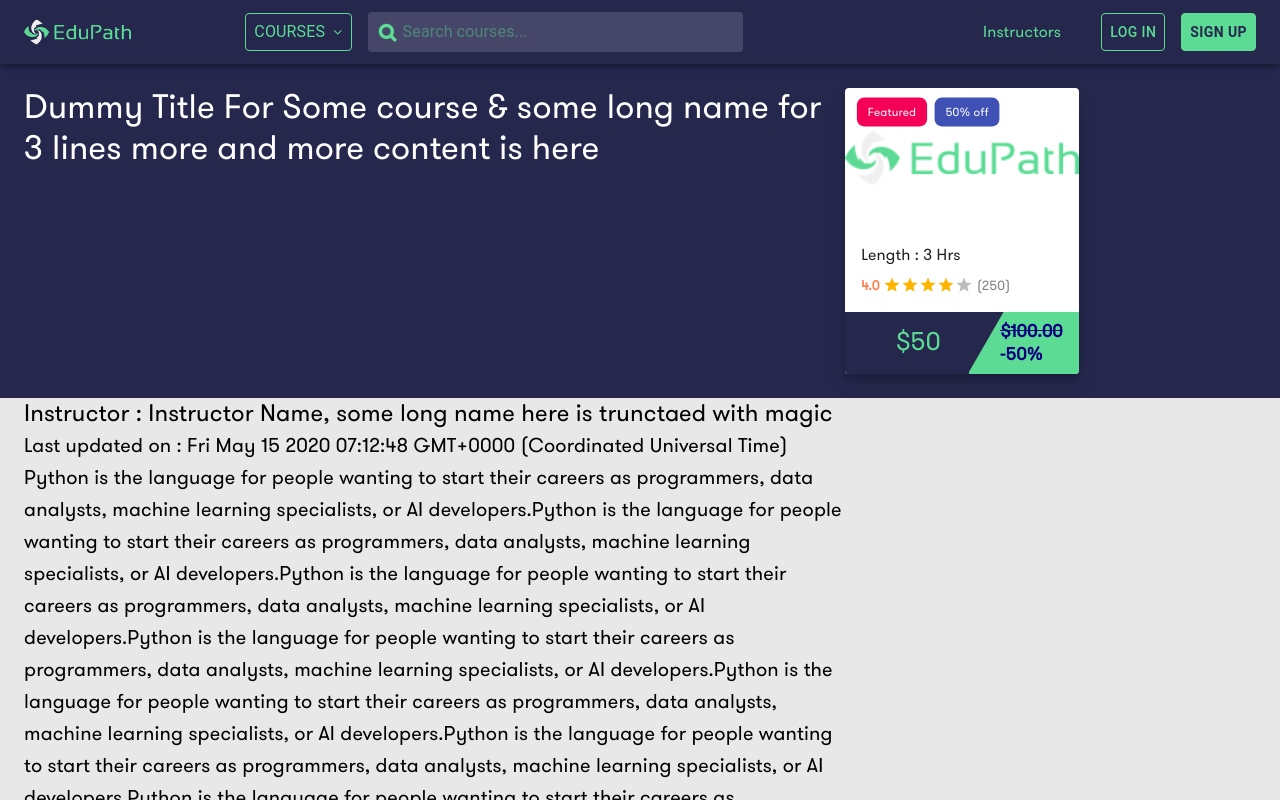
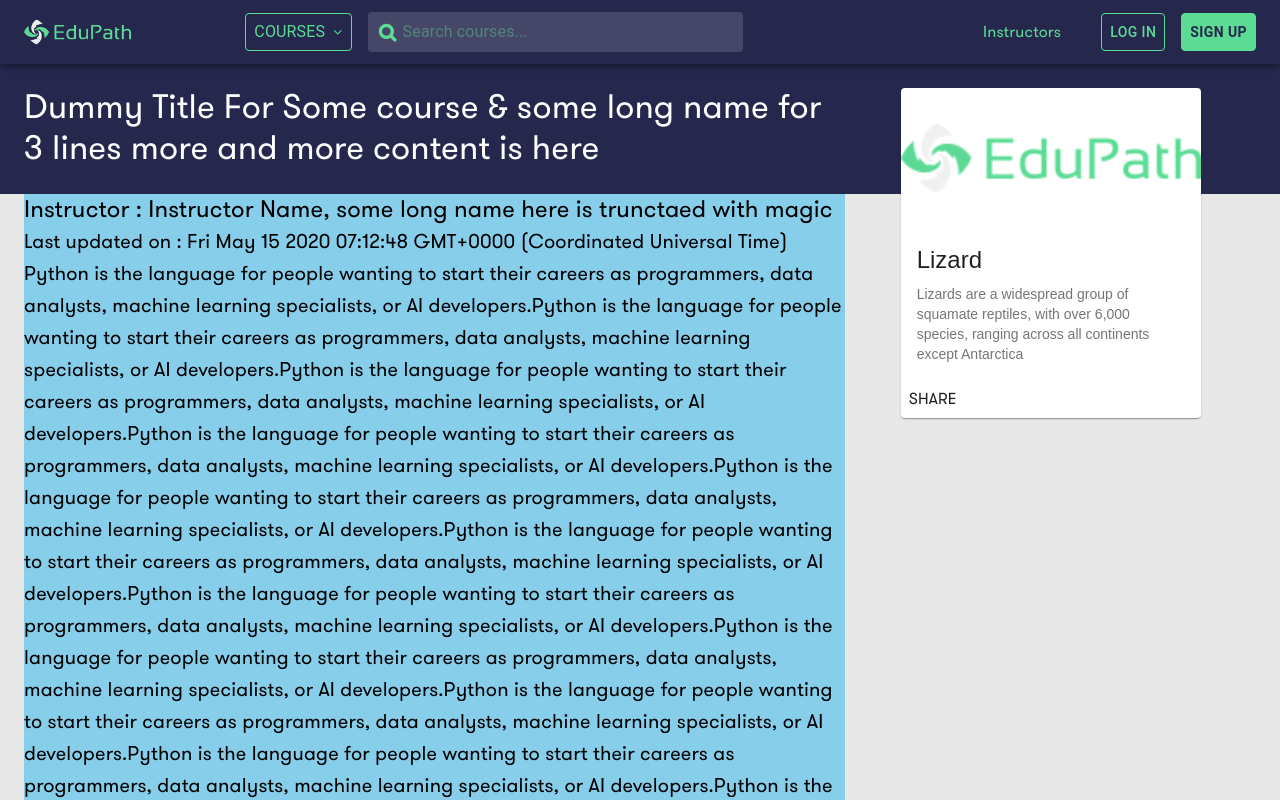
Before and after one commit to vrajpal-karan-project/edupath, a React (Create React App) app: page /edupath/course/1 in a window 1280 px wide. Shown: the top 800 px of the page. Built offline with nearby package versions, Linux system fonts and the light colour scheme.

Commit message:
restuctured minicard

```diff
--- a/src/pages/CourseDetail/CourseDetail.js
+++ b/src/pages/CourseDetail/CourseDetail.js
@@ -29,15 +29,13 @@ const CourseDetail = (props) => {
 
                 <Container maxWidth="xl" fixed>
                     <Grid container style={{ margin: "24px auto" }}>
-                        <Grid container item xs={12} sm={8}>
+                        <Grid container item xs={12} md={8}>
                             <Typography variant="h4" style={{ lineHeight: "1.2" }}>
                                 {course.title}
                             </Typography>
                         </Grid>
-                        <Grid container item xs={12} sm={4} style={{ position: "relative", top: "0" }}>
-                            <div style={{ position: "sticky", top: "0" }}>
-                                <MiniCard course={course} />
-                            </div>
+                        <Grid container item xs={12} md={4} justify="center">
+                            <MiniCard course={course} />
                         </Grid>
 
                     </Grid>
@@ -47,7 +45,7 @@ const CourseDetail = (props) => {
             <Container maxWidth="xl" disableGutters>
                 <Container maxWidth="xl" fixed>
                     <Grid container>
-                        <Grid container item xs={12} sm={8}>
+                        <Grid container item xs={12} sm={8} style={{ background: "skyblue" }}>
                             <Grid item>
                                 <Typography variant="h5">
                                     Instructor : {course.instructor}
@@ -77,8 +75,11 @@ const CourseDetail = (props) => {
 
                                 </Typography>
                             </Grid>
+
                         </Grid>
-                        <Grid container item xs={12} sm={4}> </Grid>
+                        <Grid item xs={12} style={{ background: 'yellow' }}>
+                            Hi
+                            </Grid>
                     </Grid>
                 </Container>
             </Container>
--- a/src/pages/CourseDetail/MiniCard.js
+++ b/src/pages/CourseDetail/MiniCard.js
@@ -1,29 +1,14 @@
 import React from 'react';
-import { Chip, Card, CardActions, CardContent, CardMedia, Grid } from "@material-ui/core";
+import { Chip, Card, CardActions, CardContent, CardMedia, Grid, Typography,CardActionArea } from "@material-ui/core";
 import { makeStyles } from "@material-ui/core/styles";
 import logo from "../../assets/logo.png";
 import Rating from "@material-ui/lab/Rating";
 
 const useStyles = makeStyles((theme) => ({
-    tooltip: {
-        margin: "24px 12px 0 12px",
-        "& .tooltiptext": {
-            [theme.breakpoints.down("sm")]: {
-                display: "none !important",
-                opacity: "0 !important",
-                visibilty: "hidden !important",
-            },
-        },
-        [theme.breakpoints.down("sm")]: {
-            marginRight: "24px"
-        }
-    },
-    Card: {
-        background: "transparent",
-        transformStyle: "preserve-3d",
-        maxWidth: "fit-content",
-        display: "flex",
-        borderRadius: "10px",
+
+    card: {
+        maxWidth: "300px",
+        position:"fixed",
         "& .itemCard": {
             boxShadow: "0 10px 20px rgba(0,0,0,0.1), 0 6px 6px rgba(0,0,0,0.15)",
         },
@@ -45,11 +30,11 @@ const useStyles = makeStyles((theme) => ({
                 transform: "scale(0.955)",
             },
 
+        },
+        [theme.breakpoints.down("sm")]:{
+            position:"relative",
+            marginTop:"24px"
         }
-    },
-    itemCard: {
-        position: "relative",
-        // display:"flex"
     },
 
 
@@ -113,52 +98,75 @@ const MiniCard = ({ course = {} }) => {
     };
 
     return (
-        <div className={classes.Card}>
-
-            <Card className={`itemCard Tilt-inner ${classes.itemCard}`}>
-
-                <div style={{ position: "relative" }}>
-                    <div style={{ position: "absolute", top: "8px", left: "8px", zIndex: "101", }}>
-                        <Chips />
-                    </div>
+        <Card className={classes.card}>
+            <CardActionArea>
                 <CardMedia
                     component="img"
-                        alt="IMAGE"
+                    alt="ALT LOGO"
                     height="140"
                     image={logo}
                     title="LOGO"
                 />
-
-                    <div className="overlay" style={{ zIndex: "99" }}>
-                        <div><i className="fa fa-play-circle fa-4x"></i></div>
-                    </div>
-                </div>
                 <CardContent>
-                    <div>
-                        <div>
-                            Length : {course.duration} Hrs
-                        </div>
-                        <div>
-                            <div style={{ display: 'flex', alignItems: "center", margin: "8px 0 0" }}>
-                                <div style={{ color: "coral", fontWeight: "bolder" }}><small>{course.rating.toFixed(1)}&nbsp;</small></div>
-                                <Rating value={course.rating} name="rating" size="small" readOnly />
-                                <div style={{ color: 'grey' }}><small> &nbsp;({course.ratingCount})</small> </div>
-                            </div>
-                        </div>
-                    </div>
+                    <Typography gutterBottom variant="h5" component="h2">
+                        Lizard
+          </Typography>
+                    <Typography variant="body2" color="textSecondary" component="p">
+                        Lizards are a widespread group of squamate reptiles, with over 6,000 species, ranging
+                        across all continents except Antarctica
+          </Typography>
                 </CardContent>
-
-                <CardActions style={{ padding: 0, background: "#5CDB94" }}>
-                    {/* <Button size="large" style={{ background: "#5CDB94", color: "#F2F2F2" }} variant="contained">
-                            <b>Enroll Now</b>
-                        </Button> */}
-                    <span className={classes.price}>
-                        <span className="priceAmount"> {isFree ? "FREE" : "$" + course.price}</span>
-                    </span>
-                    <span style={{ position: "absolute", color: "navy", fontWeight: "bolder", fontSize: "110%", right: 16 }}><del>${orginalPrice.toFixed(2)}</del><br />-{course.discount}%</span>
+            </CardActionArea>
+            <CardActions>
+                SHARE
             </CardActions>
         </Card>
-        </div>
+        // <div className={classes.Card}>
+
+        //     <Card className={`itemCard Tilt-inner ${classes.itemCard}`}>
+
+        //         <div style={{ position: "relative" }}>
+        //             <div style={{ position: "absolute", top: "8px", left: "8px", zIndex: "101", }}>
+        //                 <Chips />
+        //             </div>
+        //             <CardMedia
+        //                 component="img"
+        //                 alt="IMAGE"
+        //                 height="140"
+        //                 image={logo}
+        //                 title="LOGO"
+        //             />
+
+        //             <div className="overlay" style={{ zIndex: "99" }}>
+        //                 <div><i className="fa fa-play-circle fa-4x"></i></div>
+        //             </div>
+        //         </div>
+        //         <CardContent>
+        //             <div>
+        //                 <div>
+        //                     Length : {course.duration} Hrs
+        //                 </div>
+        //                 <div>
+        //                     <div style={{ display: 'flex', alignItems: "center", margin: "8px 0 0" }}>
+        //                         <div style={{ color: "coral", fontWeight: "bolder" }}><small>{course.rating.toFixed(1)}&nbsp;</small></div>
+        //                         <Rating value={course.rating} name="rating" size="small" readOnly />
+        //                         <div style={{ color: 'grey' }}><small> &nbsp;({course.ratingCount})</small> </div>
+        //                     </div>
+        //                 </div>
+        //             </div>
+        //         </CardContent>
+
+        //         <CardActions style={{ padding: 0, background: "#5CDB94" }}>
+        //             {/* <Button size="large" style={{ background: "#5CDB94", color: "#F2F2F2" }} variant="contained">
+        //                     <b>Enroll Now</b>
+        //                 </Button> */}
+        //             <span className={classes.price}>
+        //                 <span className="priceAmount"> {isFree ? "FREE" : "$" + course.price}</span>
+        //             </span>
+        //             <span style={{ position: "absolute", color: "navy", fontWeight: "bolder", fontSize: "110%", right: 16 }}><del>${orginalPrice.toFixed(2)}</del><br />-{course.discount}%</span>
+        //         </CardActions>
+        //     </Card>
+        // </div>
     );
 };
 
```
Lines whose indentation alone changed are shown as unchanged.
